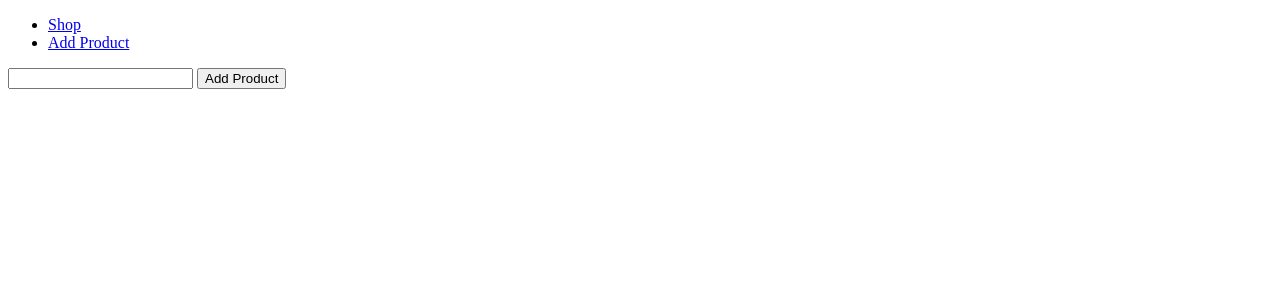
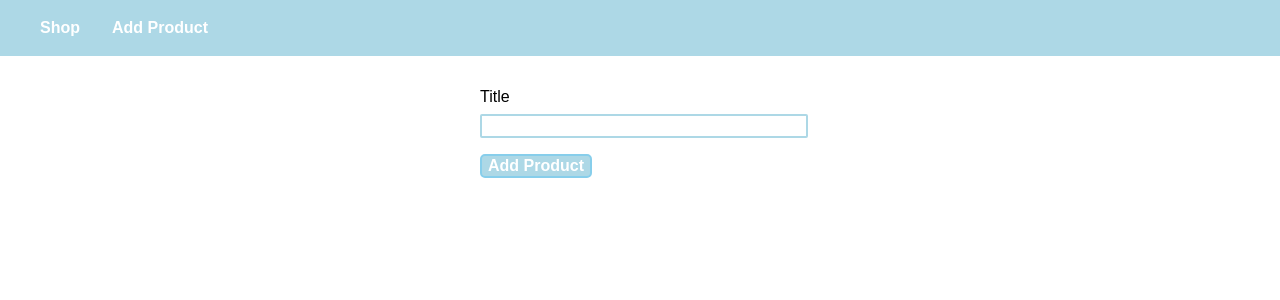
Before and after one commit to chandrasahi10/Backend-Course-1, a Node server app: page /add-product in a window 1280 px wide; the page is wider, and only the part inside the window is pictured. Shown: the top 300 px of that part. Run offline with Node 20, Linux system fonts and the light colour scheme.

Commit message:
Added static css

```diff
--- a/views/add-product.html
+++ b/views/add-product.html
@@ -4,20 +4,26 @@
     <meta charset="UTF-8">
     <meta name="viewport" content="width=device-width, initial-scale=1.0">
     <title>Add Product</title>
+    <link rel="stylesheet" href="/css/product.css">
+
 </head>
 <body>
-    <header>
-        <nav>
-            <ul>
-                <li><a href="/">Shop</a></li>
-                <li><a href="/add-product">Add Product</a></li>
+    <header class="main-header">
+        <nav class="main-nav">
+            <ul class="main-list">
+                <li class="item"><a href="/">Shop</a></li>
+                <li class="item"><a href="/add-product">Add Product</a></li>
             </ul>
         </nav>
     </header>
 
     <main>
-        <form action="/add-product" method="POST">
-            <input type="text" name="title">
+        <form class="product-form" action="/add-product" method="POST">
+            <div class="form-control">
+                <label for="title">Title</label>
+                <input type="text" name="title" id="title">
+            </div>
+
             <button type="submit">Add Product</button>
         </form>
     </main>
```
